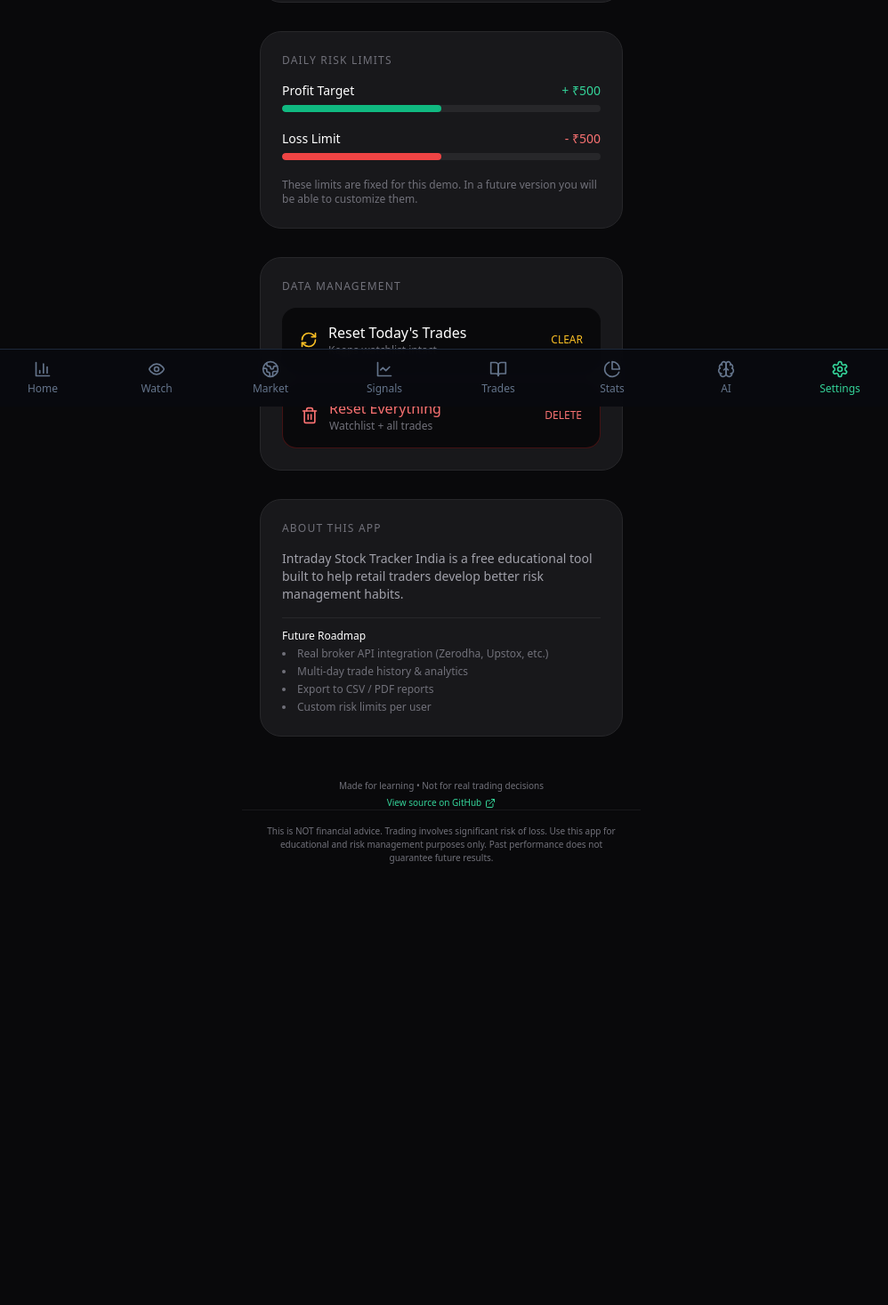
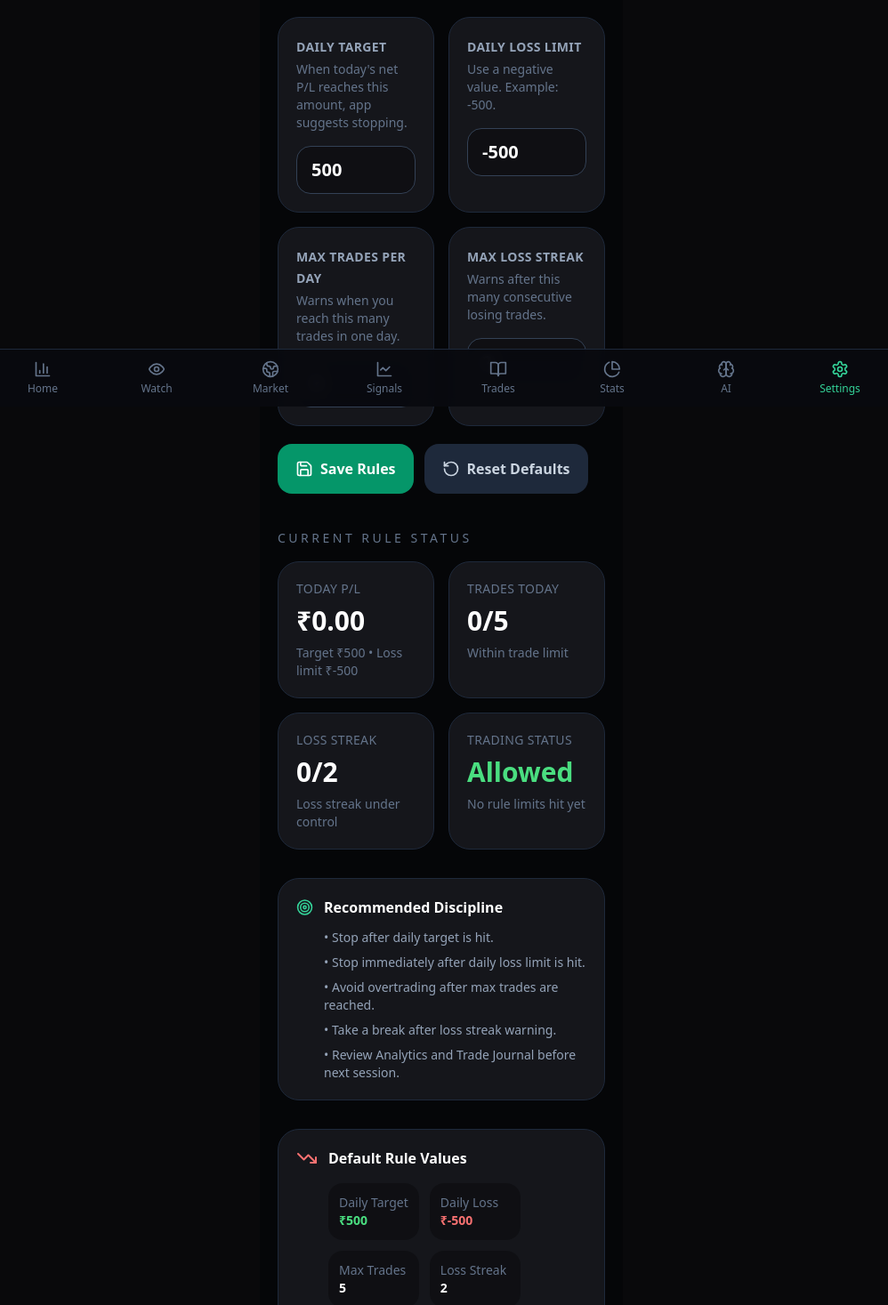
Before and after one commit to kaushikin/intraday-stock-tracker-india, a Next.js app: page /settings in a window 1280 px wide. Shown: the part 343-1810 px from the top of the page at 89% size, without its empty margins (144-1142 px from the left). Before the commit the page ends 1411 px from the top, so only its background shows below. Built offline with nearby package versions, Linux system fonts and the light colour scheme.

Commit message:
Add configurable trade rule settings

```diff
--- a/app/settings/page.tsx
+++ b/app/settings/page.tsx
@@ -1,154 +1,335 @@
 'use client';
 
+import { useEffect, useMemo, useState } from 'react';
+import {
+  RotateCcw,
+  Save,
+  Settings,
+  ShieldAlert,
+  Target,
+  TrendingDown,
+} from 'lucide-react';
 import { useApp } from '@/contexts/AppContext';
-import { formatCurrency } from '@/lib/utils';
-import { Trash2, RefreshCw, ExternalLink } from 'lucide-react';
+import {
+  DEFAULT_TRADE_RULES,
+  evaluateTradeRules,
+  loadTradeRuleSettings,
+  resetTradeRuleSettings,
+  saveTradeRuleSettings,
+  type TradeRuleSettings,
+} from '@/lib/tradeRules';
+
+function Field({
+  label,
+  description,
+  value,
+  onChange,
+  type = 'number',
+}: {
+  label: string;
+  description: string;
+  value: number;
+  onChange: (value: number) => void;
+  type?: string;
+}) {
+  return (
+    <div className="rounded-3xl border border-slate-800 bg-[#15161b] p-5">
+      <label className="text-sm font-semibold uppercase tracking-wide text-slate-400">
+        {label}
+      </label>
+
+      <p className="mt-1 text-sm text-slate-500">{description}</p>
+
+      <input
+        type={type}
+        value={value}
+        onChange={(event) => onChange(Number(event.target.value))}
+        className="mt-4 w-full rounded-2xl border border-slate-700 bg-black/30 px-4 py-3 text-xl font-bold text-white outline-none focus:border-emerald-500"
+      />
+    </div>
+  );
+}
+
+function StatusCard({
+  title,
+  value,
+  subtitle,
+  tone = 'neutral',
+}: {
+  title: string;
+  value: string;
+  subtitle: string;
+  tone?: 'green' | 'red' | 'yellow' | 'neutral';
+}) {
+  const toneClass =
+    tone === 'green'
+      ? 'text-green-400'
+      : tone === 'red'
+      ? 'text-red-400'
+      : tone === 'yellow'
+      ? 'text-yellow-400'
+      : 'text-white';
+
+  return (
+    <div className="rounded-3xl border border-slate-800 bg-[#15161b] p-5">
+      <p className="text-sm uppercase tracking-wide text-slate-500">{title}</p>
+      <p className={`mt-2 text-3xl font-bold ${toneClass}`}>{value}</p>
+      <p className="mt-2 text-sm text-slate-500">{subtitle}</p>
+    </div>
+  );
+}
 
 export default function SettingsPage() {
-  const { dailyPL, trades, watchlist, addToWatchlist } = useApp();
+  const { trades } = useApp();
 
-  const resetAllData = () => {
-    if (confirm('Reset all data? This will clear your watchlist and all trades.')) {
-      localStorage.clear();
-      window.location.reload();
-    }
-  };
+  const [settings, setSettings] = useState<TradeRuleSettings>(
+    DEFAULT_TRADE_RULES
+  );
 
-  const resetTodayTrades = () => {
-    if (confirm('Clear today\'s trades only?')) {
-      const today = new Date().toISOString().split('T')[0];
-      const savedTrades = localStorage.getItem('trades');
-      if (savedTrades) {
-        const parsed = JSON.parse(savedTrades);
-        const filtered = parsed.filter((t: any) => t.date !== today);
-        localStorage.setItem('trades', JSON.stringify(filtered));
-        window.location.reload();
-      }
-    }
-  };
+  const [savedMessage, setSavedMessage] = useState('');
+
+  useEffect(() => {
+    setSettings(loadTradeRuleSettings());
+  }, []);
+
+  const status = useMemo(() => {
+    return evaluateTradeRules(trades, settings);
+  }, [trades, settings]);
+
+  function updateField(key: keyof TradeRuleSettings, value: number) {
+    setSavedMessage('');
+
+    setSettings((prev) => ({
+      ...prev,
+      [key]: value,
+    }));
+  }
+
+  function handleSave() {
+    saveTradeRuleSettings(settings);
+    setSettings(loadTradeRuleSettings());
+    setSavedMessage('Trade rules saved successfully.');
+  }
+
+  function handleReset() {
+    resetTradeRuleSettings();
+    setSettings(loadTradeRuleSettings());
+    setSavedMessage('Trade rules reset to default.');
+  }
 
   return (
-    <div className="space-y-8">
-      <div>
-        <h1 className="text-3xl font-semibold tracking-tight">Settings</h1>
-        <p className="text-zinc-500">Manage your tracker preferences</p>
-      </div>
-
-      {/* Account / Daily Stats */}
-      <div className="bg-zinc-900 rounded-3xl p-6 border border-zinc-800">
-        <div className="text-xs uppercase tracking-widest text-zinc-500 mb-4">TODAY&apos;S SNAPSHOT</div>
-
-        <div className="space-y-4">
-          <div className="flex justify-between">
-            <span className="text-zinc-400">Net P/L</span>
-            <span className={`font-mono font-semibold ${dailyPL >= 0 ? 'text-emerald-400' : 'text-red-400'}`}>
-              {dailyPL >= 0 ? '+' : ''}{formatCurrency(dailyPL)}
-            </span>
-          </div>
-          <div className="flex justify-between">
-            <span className="text-zinc-400">Trades Logged</span>
-            <span className="font-mono">{trades.length}</span>
-          </div>
-          <div className="flex justify-between">
-            <span className="text-zinc-400">Watchlist Size</span>
-            <span className="font-mono">{watchlist.length} stocks</span>
-          </div>
-        </div>
-      </div>
-
-      {/* Risk Limits */}
-      <div className="bg-zinc-900 rounded-3xl p-6 border border-zinc-800">
-        <div className="text-xs uppercase tracking-widest text-zinc-500 mb-4">DAILY RISK LIMITS</div>
-
-        <div className="space-y-5">
-          <div>
-            <div className="flex justify-between text-sm mb-1.5">
-              <span>Profit Target</span>
-              <span className="font-medium text-emerald-400">+ ₹500</span>
-            </div>
-            <div className="h-2 bg-zinc-800 rounded-full overflow-hidden">
-              <div className="h-2 w-[50%] bg-emerald-500 rounded-full" />
-            </div>
+    <main className="min-h-screen bg-[#050608] px-5 pb-28 pt-8 text-white">
+      <div className="mx-auto max-w-4xl">
+        <div className="flex items-start gap-3">
+          <div className="rounded-2xl bg-slate-900 p-3 text-slate-400">
+            <Settings className="h-6 w-6" />
           </div>
 
           <div>
-            <div className="flex justify-between text-sm mb-1.5">
-              <span>Loss Limit</span>
-              <span className="font-medium text-red-400">- ₹500</span>
-            </div>
-            <div className="h-2 bg-zinc-800 rounded-full overflow-hidden">
-              <div className="h-2 w-[50%] bg-red-500 rounded-full" />
-            </div>
+            <h1 className="text-4xl font-bold">Settings</h1>
+            <p className="mt-2 text-slate-400">
+              Configure risk rules and discipline limits for intraday trading.
+            </p>
           </div>
         </div>
 
-        <div className="mt-5 text-xs text-zinc-500">
-          These limits are fixed for this demo. In a future version you will be able to customize them.
+        <div className="mt-6 rounded-2xl border border-yellow-500/20 bg-yellow-500/10 p-4 text-sm text-yellow-200">
+          These rules are local to this browser. They are for discipline and
+          journaling only, not financial advice.
         </div>
-      </div>
 
-      {/* Data Management */}
-      <div className="bg-zinc-900 rounded-3xl p-6 border border-zinc-800">
-        <div className="text-xs uppercase tracking-widest text-zinc-500 mb-4">DATA MANAGEMENT</div>
+        <section className="mt-8">
+          <h2 className="mb-4 text-sm uppercase tracking-[0.25em] text-slate-500">
+            Trade Rule Settings
+          </h2>
 
-        <div className="space-y-3">
-          <button
-            onClick={resetTodayTrades}
-            className="w-full flex items-center justify-between bg-zinc-950 hover:bg-zinc-800 transition-colors px-5 py-4 rounded-2xl text-left"
-          >
-            <div className="flex items-center gap-3">
-              <RefreshCw className="w-5 h-5 text-amber-400" />
+          <div className="grid grid-cols-1 gap-4 sm:grid-cols-2">
+            <Field
+              label="Daily Target"
+              description="When today's net P/L reaches this amount, app suggests stopping."
+              value={settings.dailyTarget}
+              onChange={(value) => updateField('dailyTarget', value)}
+            />
+
+            <Field
+              label="Daily Loss Limit"
+              description="Use a negative value. Example: -500."
+              value={settings.dailyLossLimit}
+              onChange={(value) => updateField('dailyLossLimit', value)}
+            />
+
+            <Field
+              label="Max Trades Per Day"
+              description="Warns when you reach this many trades in one day."
+              value={settings.maxTradesPerDay}
+              onChange={(value) => updateField('maxTradesPerDay', value)}
+            />
+
+            <Field
+              label="Max Loss Streak"
+              description="Warns after this many consecutive losing trades."
+              value={settings.maxLossStreak}
+              onChange={(value) => updateField('maxLossStreak', value)}
+            />
+          </div>
+
+          <div className="mt-5 flex flex-col gap-3 sm:flex-row">
+            <button
+              onClick={handleSave}
+              className="flex items-center justify-center gap-2 rounded-2xl bg-emerald-600 px-5 py-4 font-bold text-white"
+            >
+              <Save className="h-5 w-5" />
+              Save Rules
+            </button>
+
+            <button
+              onClick={handleReset}
+              className="flex items-center justify-center gap-2 rounded-2xl bg-slate-800 px-5 py-4 font-bold text-slate-300"
+            >
+              <RotateCcw className="h-5 w-5" />
+              Reset Defaults
+            </button>
+          </div>
+
+          {savedMessage && (
+            <div className="mt-4 rounded-2xl border border-green-500/20 bg-green-500/10 p-4 text-sm text-green-300">
+              {savedMessage}
+            </div>
+          )}
+        </section>
+
+        <section className="mt-10">
+          <h2 className="mb-4 text-sm uppercase tracking-[0.25em] text-slate-500">
+            Current Rule Status
+          </h2>
+
+          <div className="grid grid-cols-1 gap-4 sm:grid-cols-2">
+            <StatusCard
+              title="Today P/L"
+              value={`₹${status.dailyPL.toFixed(2)}`}
+              subtitle={`Target ₹${settings.dailyTarget} • Loss limit ₹${settings.dailyLossLimit}`}
+              tone={
+                status.dailyTargetHit
+                  ? 'green'
+                  : status.dailyLossLimitHit
+                  ? 'red'
+                  : 'neutral'
+              }
+            />
+
+            <StatusCard
+              title="Trades Today"
+              value={`${status.todayTradesCount}/${settings.maxTradesPerDay}`}
+              subtitle={
+                status.maxTradesHit
+                  ? 'Max trades reached'
+                  : 'Within trade limit'
+              }
+              tone={status.maxTradesHit ? 'yellow' : 'neutral'}
+            />
+
+            <StatusCard
+              title="Loss Streak"
+              value={`${status.lossStreak}/${settings.maxLossStreak}`}
+              subtitle={
+                status.maxLossStreakHit
+                  ? 'Loss streak limit reached'
+                  : 'Loss streak under control'
+              }
+              tone={status.maxLossStreakHit ? 'red' : 'neutral'}
+            />
+
+            <StatusCard
+              title="Trading Status"
+              value={status.shouldStopTrading ? 'Stop' : 'Allowed'}
+              subtitle={
+                status.shouldStopTrading
+                  ? 'Rules suggest no more new trades today'
+                  : 'No rule limits hit yet'
+              }
+              tone={status.shouldStopTrading ? 'red' : 'green'}
+            />
+          </div>
+        </section>
+
+        {status.warnings.length > 0 && (
+          <section className="mt-8 rounded-3xl border border-red-500/30 bg-red-500/10 p-5">
+            <div className="flex items-start gap-3">
+              <ShieldAlert className="h-6 w-6 text-red-400" />
+
               <div>
-                <div>Reset Today&apos;s Trades</div>
-                <div className="text-xs text-zinc-500">Keeps watchlist intact</div>
+                <h3 className="font-bold text-red-300">Active Warnings</h3>
+
+                <ul className="mt-2 space-y-2">
+                  {status.warnings.map((warning, index) => (
+                    <li key={index} className="text-sm text-slate-300">
+                      • {warning}
+                    </li>
+                  ))}
+                </ul>
               </div>
             </div>
-            <div className="text-xs text-amber-400">CLEAR</div>
-          </button>
+          </section>
+        )}
 
-          <button
-            onClick={resetAllData}
-            className="w-full flex items-center justify-between bg-zinc-950 hover:bg-red-950/50 transition-colors px-5 py-4 rounded-2xl text-left border border-red-900/50"
-          >
-            <div className="flex items-center gap-3">
-              <Trash2 className="w-5 h-5 text-red-400" />
-              <div>
-                <div className="text-red-400">Reset Everything</div>
-                <div className="text-xs text-zinc-500">Watchlist + all trades</div>
+        <section className="mt-8 rounded-3xl border border-slate-800 bg-[#15161b] p-5">
+          <div className="flex items-start gap-3">
+            <Target className="h-6 w-6 text-emerald-400" />
+
+            <div>
+              <h3 className="font-bold text-white">Recommended Discipline</h3>
+
+              <ul className="mt-3 space-y-2 text-sm text-slate-400">
+                <li>• Stop after daily target is hit.</li>
+                <li>• Stop immediately after daily loss limit is hit.</li>
+                <li>• Avoid overtrading after max trades are reached.</li>
+                <li>• Take a break after loss streak warning.</li>
+                <li>• Review Analytics and Trade Journal before next session.</li>
+              </ul>
+            </div>
+          </div>
+        </section>
+
+        <section className="mt-8 rounded-3xl border border-slate-800 bg-[#15161b] p-5">
+          <div className="flex items-start gap-3">
+            <TrendingDown className="h-6 w-6 text-red-400" />
+
+            <div>
+              <h3 className="font-bold text-white">Default Rule Values</h3>
+
+              <div className="mt-4 grid grid-cols-2 gap-3 text-sm">
+                <div className="rounded-2xl bg-black/30 p-3">
+                  <p className="text-slate-500">Daily Target</p>
+                  <p className="font-bold text-green-400">
+                    ₹{DEFAULT_TRADE_RULES.dailyTarget}
+                  </p>
+                </div>
+
+                <div className="rounded-2xl bg-black/30 p-3">
+                  <p className="text-slate-500">Daily Loss</p>
+                  <p className="font-bold text-red-400">
+                    ₹{DEFAULT_TRADE_RULES.dailyLossLimit}
+                  </p>
+                </div>
+
+                <div className="rounded-2xl bg-black/30 p-3">
+                  <p className="text-slate-500">Max Trades</p>
+                  <p className="font-bold text-white">
+                    {DEFAULT_TRADE_RULES.maxTradesPerDay}
+                  </p>
+                </div>
+
+                <div className="rounded-2xl bg-black/30 p-3">
+                  <p className="text-slate-500">Loss Streak</p>
+                  <p className="font-bold text-white">
+                    {DEFAULT_TRADE_RULES.maxLossStreak}
+                  </p>
+                </div>
               </div>
             </div>
-            <div className="text-xs text-red-400">DELETE</div>
-          </button>
-        </div>
+          </div>
+        </section>
       </div>
-
-      {/* About */}
-      <div className="bg-zinc-900 rounded-3xl p-6 border border-zinc-800 text-sm">
-        <div className="text-xs uppercase tracking-widest text-zinc-500 mb-4">ABOUT THIS APP</div>
-
-        <div className="space-y-4 text-zinc-400">
-          <p>
-            Intraday Stock Tracker India is a free educational tool built to help retail traders develop better risk management habits.
-          </p>
-
-          <div className="pt-3 border-t border-zinc-800 text-xs">
-            <div className="font-medium text-white mb-1">Future Roadmap</div>
-            <ul className="list-disc list-inside space-y-1 text-zinc-500">
-              <li>Real broker API integration (Zerodha, Upstox, etc.)</li>
-              <li>Multi-day trade history &amp; analytics</li>
-              <li>Export to CSV / PDF reports</li>
-              <li>Custom risk limits per user</li>
-            </ul>
-          </div>
-        </div>
-      </div>
-
-      <div className="text-center text-[10px] text-zinc-500 pt-4">
-        Made for learning • Not for real trading decisions<br />
-        <a href="https://github.com" target="_blank" className="inline-flex items-center gap-1 text-emerald-400 hover:underline mt-1">
-          View source on GitHub <ExternalLink className="w-3 h-3" />
-        </a>
-      </div>
-    </div>
+    </main>
   );
 }
--- a/components/TradeRulesAlert.tsx
+++ b/components/TradeRulesAlert.tsx
@@ -1,13 +1,35 @@
 'use client';
 
+import { useEffect, useState } from 'react';
 import { Ban, CheckCircle2, ShieldAlert, TriangleAlert } from 'lucide-react';
 import { useApp } from '@/contexts/AppContext';
-import { evaluateTradeRules } from '@/lib/tradeRules';
+import {
+  evaluateTradeRules,
+  loadTradeRuleSettings,
+  type TradeRuleSettings,
+} from '@/lib/tradeRules';
 
 export default function TradeRulesAlert() {
   const { trades } = useApp();
+  const [settings, setSettings] = useState<TradeRuleSettings>(() =>
+    loadTradeRuleSettings()
+  );
 
-  const status = evaluateTradeRules(trades);
+  useEffect(() => {
+    function refreshSettings() {
+      setSettings(loadTradeRuleSettings());
+    }
+
+    window.addEventListener('tradeRulesUpdated', refreshSettings);
+    window.addEventListener('storage', refreshSettings);
+
+    return () => {
+      window.removeEventListener('tradeRulesUpdated', refreshSettings);
+      window.removeEventListener('storage', refreshSettings);
+    };
+  }, []);
+
+  const status = evaluateTradeRules(trades, settings);
 
   if (!status.warnings.length) {
     return null;
@@ -71,6 +93,42 @@ export default function TradeRulesAlert() {
             ))}
           </ul>
 
+          <div className="mt-4 grid grid-cols-2 gap-3 text-xs text-slate-400 sm:grid-cols-4">
+            <div className="rounded-2xl bg-black/30 p-3">
+              <p>Daily P/L</p>
+              <p
+                className={
+                  status.dailyPL >= 0
+                    ? 'font-bold text-green-400'
+                    : 'font-bold text-red-400'
+                }
+              >
+                ₹{status.dailyPL.toFixed(2)}
+              </p>
+            </div>
+
+            <div className="rounded-2xl bg-black/30 p-3">
+              <p>Trades</p>
+              <p className="font-bold text-white">
+                {status.todayTradesCount}/{status.rules.maxTradesPerDay}
+              </p>
+            </div>
+
+            <div className="rounded-2xl bg-black/30 p-3">
+              <p>Loss Streak</p>
+              <p className="font-bold text-white">
+                {status.lossStreak}/{status.rules.maxLossStreak}
+              </p>
+            </div>
+
+            <div className="rounded-2xl bg-black/30 p-3">
+              <p>Loss Limit</p>
+              <p className="font-bold text-red-400">
+                ₹{status.rules.dailyLossLimit}
+              </p>
+            </div>
+          </div>
+
           {status.shouldStopTrading && (
             <div className="mt-4 flex items-center gap-2 rounded-2xl bg-black/30 p-3 text-sm text-slate-300">
               <ShieldAlert className="h-4 w-4" />
--- a/lib/tradeRules.ts
+++ b/lib/tradeRules.ts
@@ -1,3 +1,10 @@
+export type TradeRuleSettings = {
+  dailyTarget: number;
+  dailyLossLimit: number;
+  maxTradesPerDay: number;
+  maxLossStreak: number;
+};
+
 export type TradeRuleStatus = {
   dailyTargetHit: boolean;
   dailyLossLimitHit: boolean;
@@ -5,6 +12,10 @@ export type TradeRuleStatus = {
   maxLossStreakHit: boolean;
   shouldStopTrading: boolean;
   warnings: string[];
+  dailyPL: number;
+  todayTradesCount: number;
+  lossStreak: number;
+  rules: TradeRuleSettings;
 };
 
 type TradeLike = {
@@ -17,12 +28,79 @@ type TradeLike = {
   brokerage: number;
 };
 
-export const DEFAULT_TRADE_RULES = {
+export const TRADE_RULE_SETTINGS_KEY = 'trade_rule_settings_v1';
+
+export const DEFAULT_TRADE_RULES: TradeRuleSettings = {
   dailyTarget: 500,
   dailyLossLimit: -500,
   maxTradesPerDay: 5,
   maxLossStreak: 2,
 };
+
+export function normalizeTradeRuleSettings(
+  input: Partial<TradeRuleSettings>
+): TradeRuleSettings {
+  return {
+    dailyTarget:
+      Number(input.dailyTarget) > 0
+        ? Number(input.dailyTarget)
+        : DEFAULT_TRADE_RULES.dailyTarget,
+
+    dailyLossLimit:
+      Number(input.dailyLossLimit) < 0
+        ? Number(input.dailyLossLimit)
+        : DEFAULT_TRADE_RULES.dailyLossLimit,
+
+    maxTradesPerDay:
+      Number(input.maxTradesPerDay) > 0
+        ? Number(input.maxTradesPerDay)
+        : DEFAULT_TRADE_RULES.maxTradesPerDay,
+
+    maxLossStreak:
+      Number(input.maxLossStreak) > 0
+        ? Number(input.maxLossStreak)
+        : DEFAULT_TRADE_RULES.maxLossStreak,
+  };
+}
+
+export function loadTradeRuleSettings(): TradeRuleSettings {
+  if (typeof window === 'undefined') {
+    return DEFAULT_TRADE_RULES;
+  }
+
+  try {
+    const saved = localStorage.getItem(TRADE_RULE_SETTINGS_KEY);
+
+    if (!saved) {
+      return DEFAULT_TRADE_RULES;
+    }
+
+    return normalizeTradeRuleSettings(JSON.parse(saved));
+  } catch {
+    return DEFAULT_TRADE_RULES;
+  }
+}
+
+export function saveTradeRuleSettings(settings: TradeRuleSettings) {
+  if (typeof window === 'undefined') return;
+
+  const normalized = normalizeTradeRuleSettings(settings);
+
+  localStorage.setItem(TRADE_RULE_SETTINGS_KEY, JSON.stringify(normalized));
+
+  window.dispatchEvent(new Event('tradeRulesUpdated'));
+}
+
+export function resetTradeRuleSettings() {
+  if (typeof window === 'undefined') return;
+
+  localStorage.setItem(
+    TRADE_RULE_SETTINGS_KEY,
+    JSON.stringify(DEFAULT_TRADE_RULES)
+  );
+
+  window.dispatchEvent(new Event('tradeRulesUpdated'));
+}
 
 export function getTradePL(trade: TradeLike) {
   const gross =
@@ -81,6 +159,7 @@ export function evaluateTradeRules<T extends TradeLike>(
   trades: T[],
   rules = DEFAULT_TRADE_RULES
 ): TradeRuleStatus {
+  const normalizedRules = normalizeTradeRuleSettings(rules);
   const todayTrades = getTodayTrades(trades);
 
   const dailyPL = todayTrades.reduce((sum, trade) => {
@@ -89,10 +168,10 @@ export function evaluateTradeRules<T extends TradeLike>(
 
   const lossStreak = calculateLossStreak(todayTrades);
 
-  const dailyTargetHit = dailyPL >= rules.dailyTarget;
-  const dailyLossLimitHit = dailyPL <= rules.dailyLossLimit;
-  const maxTradesHit = todayTrades.length >= rules.maxTradesPerDay;
-  const maxLossStreakHit = lossStreak >= rules.maxLossStreak;
+  const dailyTargetHit = dailyPL >= normalizedRules.dailyTarget;
+  const dailyLossLimitHit = dailyPL <= normalizedRules.dailyLossLimit;
+  const maxTradesHit = todayTrades.length >= normalizedRules.maxTradesPerDay;
+  const maxLossStreakHit = lossStreak >= normalizedRules.maxLossStreak;
 
   const warnings: string[] = [];
 
@@ -114,7 +193,7 @@ export function evaluateTradeRules<T extends TradeLike>(
 
   if (maxTradesHit) {
     warnings.push(
-      `Max trades reached: ${todayTrades.length}/${rules.maxTradesPerDay}. Avoid overtrading.`
+      `Max trades reached: ${todayTrades.length}/${normalizedRules.maxTradesPerDay}. Avoid overtrading.`
     );
   }
 
@@ -132,5 +211,9 @@ export function evaluateTradeRules<T extends TradeLike>(
     shouldStopTrading:
       dailyTargetHit || dailyLossLimitHit || maxTradesHit || maxLossStreakHit,
     warnings,
+    dailyPL,
+    todayTradesCount: todayTrades.length,
+    lossStreak,
+    rules: normalizedRules,
   };
 }
```
